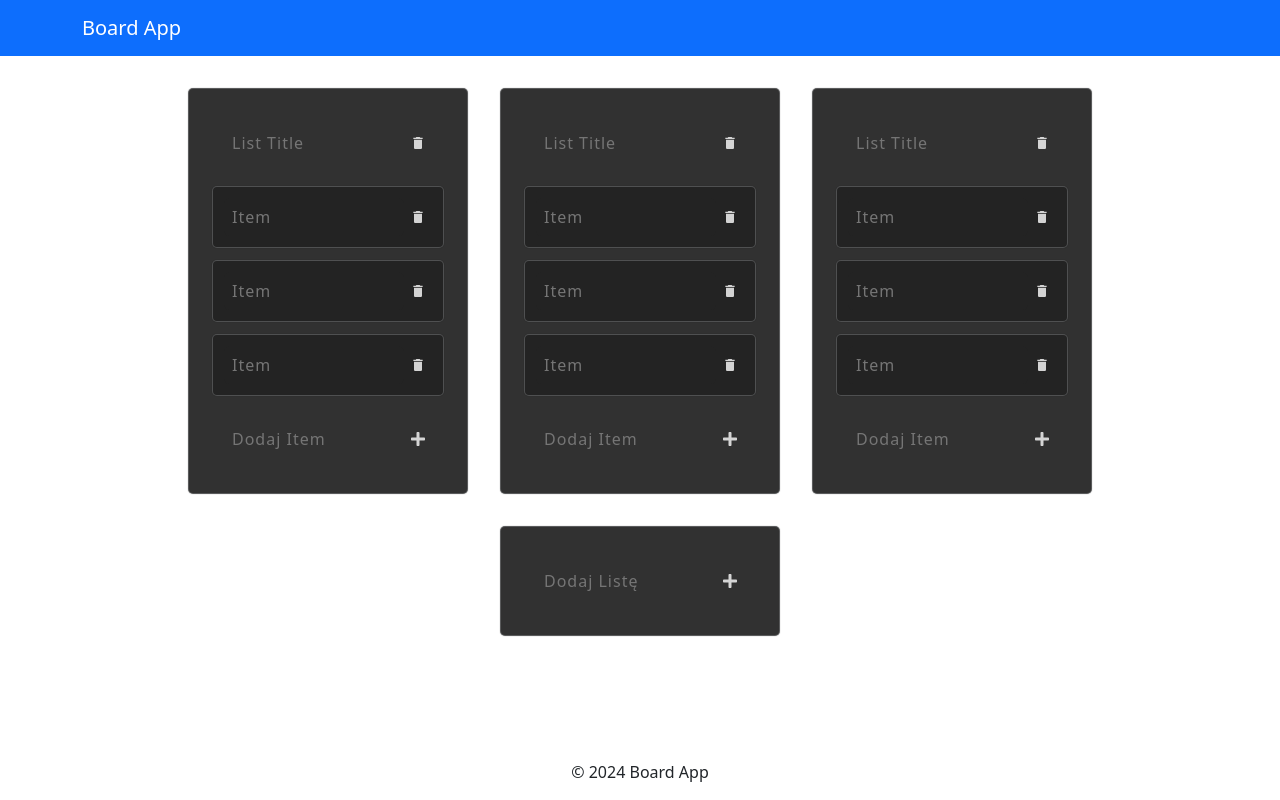
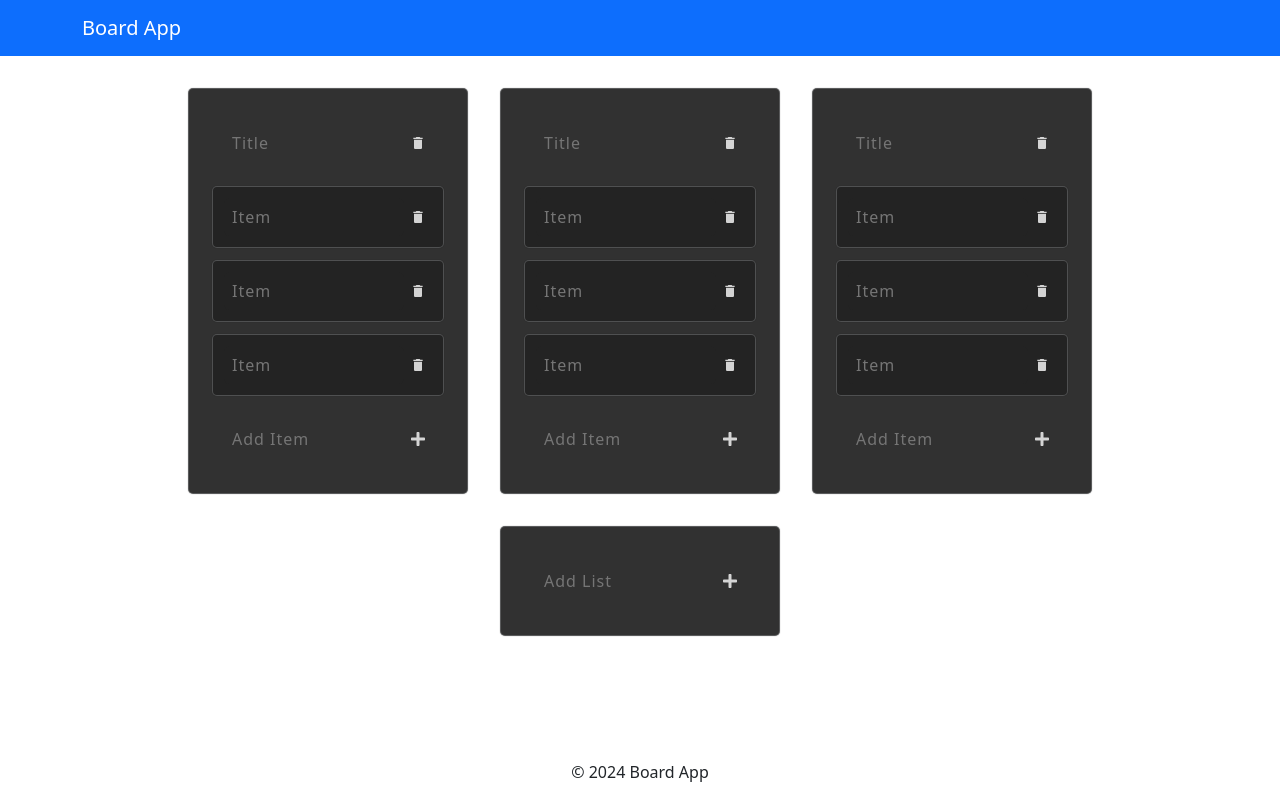
Before and after one commit to michal-1994/board-app, a React (Vite) app: page / in a window 1280 px wide. Built offline with nearby package versions, Linux system fonts and the light colour scheme; the HTML template or start-up script is replaced by a standard one.

Commit message:
update texts in placeholders and buttons title

```diff
--- a/src/components/AddItemForm.tsx
+++ b/src/components/AddItemForm.tsx
@@ -3,8 +3,8 @@ import { FaPlus } from 'react-icons/fa';
 const AddItemForm = () => {
     return (
         <div className="item">
-            <input type="text" placeholder="Dodaj Item" />
-            <button>
+            <input type="text" placeholder="Add Item" />
+            <button title="Add Item">
                 <FaPlus />
             </button>
         </div>
--- a/src/components/AddListForm.tsx
+++ b/src/components/AddListForm.tsx
@@ -4,8 +4,8 @@ const AddListForm = () => {
     return (
         <div className="list">
             <div className="item">
-                <input type="text" placeholder="Dodaj Listę" />
-                <button>
+                <input type="text" placeholder="Add List" />
+                <button title="Add List">
                     <FaPlus />
                 </button>
             </div>
--- a/src/components/Item.tsx
+++ b/src/components/Item.tsx
@@ -4,7 +4,7 @@ const Item = () => {
     return (
         <div className="item-bg">
             <input type="text" placeholder="Item" />
-            <button>
+            <button title="Remove Item">
                 <MdDelete />
             </button>
         </div>
--- a/src/components/ListTitleForm.tsx
+++ b/src/components/ListTitleForm.tsx
@@ -3,8 +3,8 @@ import { MdDelete } from 'react-icons/md';
 const ListTitleForm = () => {
     return (
         <div className="item">
-            <input type="text" placeholder="List Title" />
-            <button>
+            <input type="text" placeholder="Title" />
+            <button title="Remove List">
                 <MdDelete />
             </button>
         </div>
```
